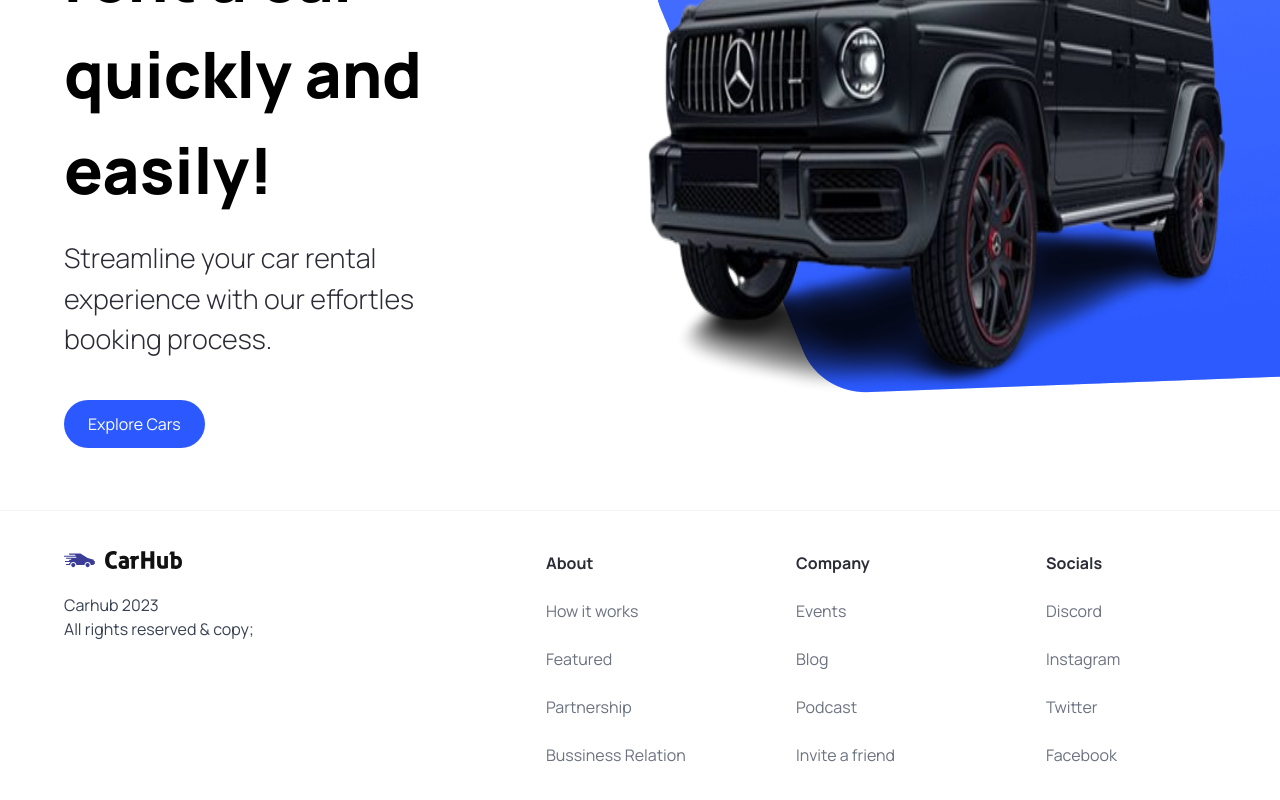
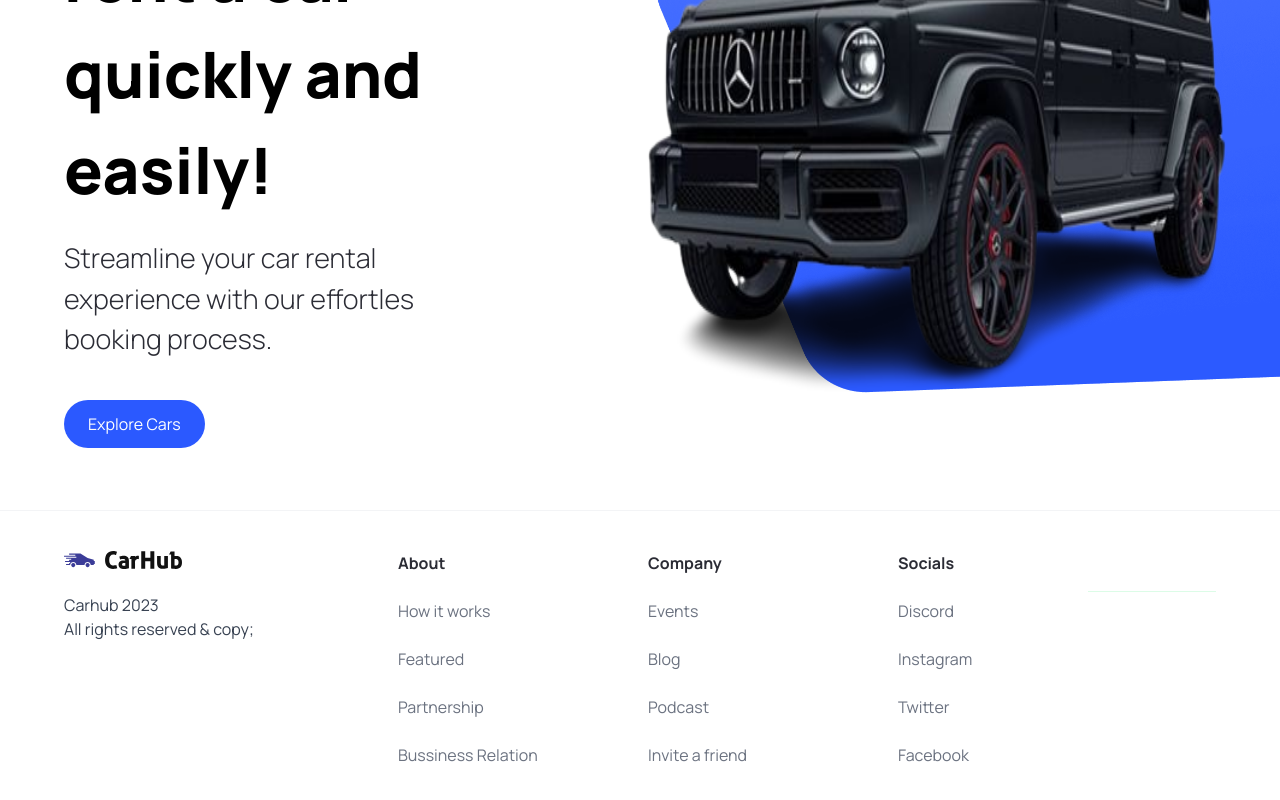
Before and after one commit to gaelambeu/E_commerce_2, a Next.js app in the folder front_end/: page / in a window 1280 px wide. Shown: the part 310-1110 px from the top of the page. Built offline with nearby package versions, Linux system fonts and the light colour scheme.

Commit message:
continue footer

```diff
--- a/front_end/components/Footer.tsx
+++ b/front_end/components/Footer.tsx
@@ -27,6 +27,12 @@ const Footer = () => {
               </div>
             ))}
          </div>
+         <div className="flex justify-between items-center flex-wrap mt-10 border-t border-green-100 sm:px-16 px-6 py-10">
+           <div className="footer__copyrights-links">
+              <Link href="/" >
+              </Link>
+           </div>
+         </div>
       </div>
     </footer>
   )
```
